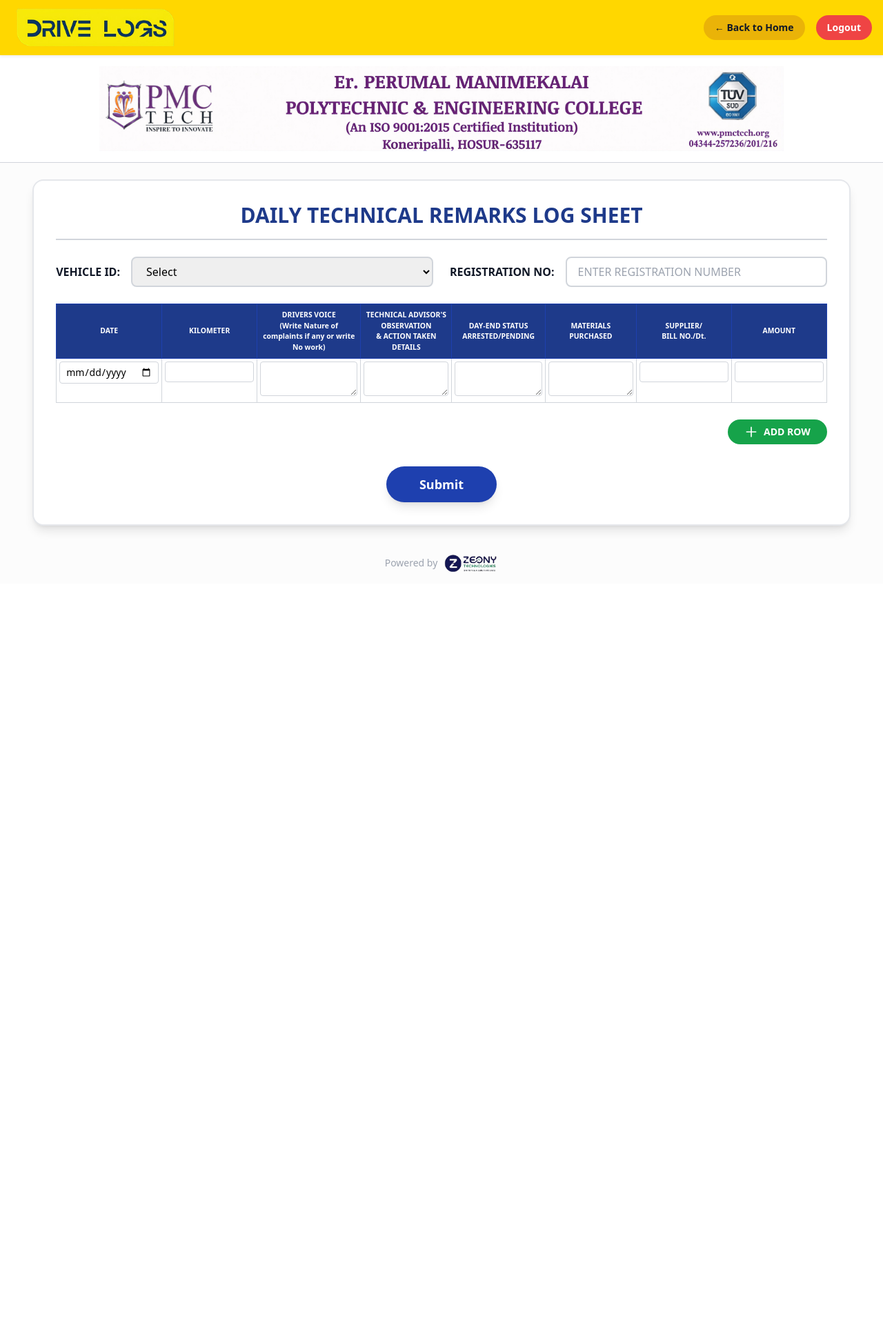
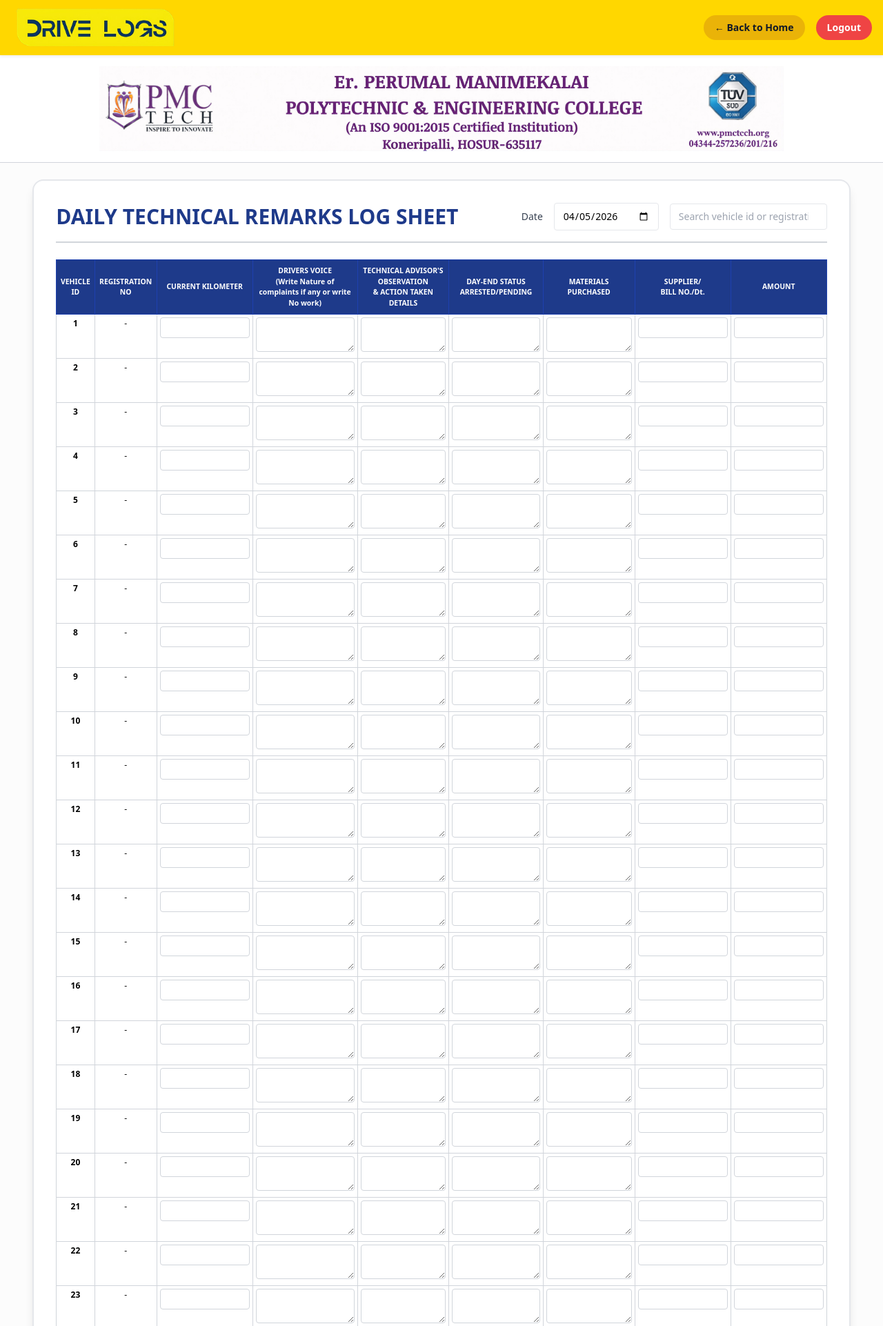
Before and after one commit to pmcdrivelogs/drivelogs, a Flask app: page /daily-technical-remarks in a window 1280 px wide. Shown: the top 1922 px of the page at 69% size. Before the commit the page ends 829 px from the top, so only its background shows below. Run offline with Flask 3, Linux system fonts and the light colour scheme; the visitor is signed in with stand-in values (Sample User, id 1); some libraries are stand-ins or nearby versions.

Commit message:
Refactor daily technical remarks form and vehicle handling
Removed vehicle details input fields and added server-sourced vehicle data for technical remarks. Updated flash message handling and improved form submission process.

```diff
--- a/templates/daily_technical_remarks.html
+++ b/templates/daily_technical_remarks.html
@@ -10,6 +10,10 @@
     function handleSubmit(event) {
       const form = event.target;
       const submitBtn = form.querySelector('button[type="submit"]');
+      // copy header date into hidden input so it's included in the POST
+      const headerDate = document.getElementById('daily_date');
+      const hidden = document.getElementById('daily_date_hidden');
+      if (headerDate && hidden) hidden.value = headerDate.value || '';
 
       submitBtn.disabled = true;
       submitBtn.innerHTML = '<svg class="animate-spin h-5 w-5 mr-3 inline-block" viewBox="0 0 24 24"><circle class="opacity-25" cx="12" cy="12" r="10" stroke="currentColor" stroke-width="4" fill="none"></circle><path class="opacity-75" fill="currentColor" d="M4 12a8 8 0 018-8V0C5.373 0 0 5.373 0 12h4zm2 5.291A7.962 7.962 0 014 12H0c0 3.042 1.135 5.824 3 7.938l3-2.647z"></path></svg> Submitting...';
@@ -18,32 +22,8 @@
       return true;
     }
 
-    function addRow() {
-      const tbody = document.getElementById('remarksBody');
-      const newRow = document.createElement('tr');
-      newRow.className = 'remarks-row';
-      newRow.innerHTML = `
-        <td><input type="date" name="date[]" class="w-full px-2 py-1 border border-gray-300 rounded text-sm"></td>
-        <td><input type="text" name="kilometer[]" class="w-full px-2 py-1 border border-gray-300 rounded text-sm"></td>
-        <td><textarea name="drivers_voice[]" rows="2" class="w-full px-2 py-1 border border-gray-300 rounded text-sm"></textarea></td>
-        <td><textarea name="technical_observation[]" rows="2" class="w-full px-2 py-1 border border-gray-300 rounded text-sm"></textarea></td>
-        <td><textarea name="day_end_status[]" rows="2" class="w-full px-2 py-1 border border-gray-300 rounded text-sm"></textarea></td>
-        <td><textarea name="materials_purchased[]" rows="2" class="w-full px-2 py-1 border border-gray-300 rounded text-sm"></textarea></td>
-        <td><input type="text" name="supplier_bill[]" class="w-full px-2 py-1 border border-gray-300 rounded text-sm"></td>
-        <td><input type="text" name="amount[]" class="w-full px-2 py-1 border border-gray-300 rounded text-sm"></td>
-      `;
-      tbody.appendChild(newRow);
-    }
-
-    // Convert registration number to uppercase
-    document.addEventListener('DOMContentLoaded', function() {
-      const regInput = document.querySelector('input[name="registration_no"]');
-      if (regInput) {
-        regInput.addEventListener('input', function(e) {
-          this.value = this.value.toUpperCase();
-        });
-      }
-    });
+    // No client-side registration editing required; registration numbers
+    // are displayed/read-only and sourced from `vehicles` provided by server.
   </script>
   <style>
     .remarks-table {
@@ -71,9 +51,7 @@
     .remarks-table textarea {
       min-width: 100px;
     }
-    input[name="registration_no"] {
-      text-transform: uppercase;
-    }
+    /* registration numbers are server-populated and shown as text */
   </style>
 </head>
 <body class="bg-[#fcfcfc] min-h-screen flex flex-col pt-20">
@@ -98,47 +76,40 @@
   <!-- Main Content -->
   <div class="flex-1 py-6 px-4">
     <div class="bg-white rounded-2xl shadow-lg w-full max-w-[95%] mx-auto p-6 md:p-8 border-2 border-gray-200">
-      <!-- Flash Messages -->
+      <!-- Flash Messages (hidden container for JS toast) -->
       {% with messages = get_flashed_messages(with_categories=true) %}
         {% if messages %}
+          <div id="flashContainer" style="display:none;">
           {% for category, message in messages %}
-            <div class="mb-4 p-4 rounded-lg {% if category == 'success' %}bg-green-100 text-green-800 border border-green-300{% elif category == 'danger' %}bg-red-100 text-red-800 border border-red-300{% else %}bg-blue-100 text-blue-800 border border-blue-300{% endif %}">
-              {{ message }}
+            <div class="flash-message mb-4 p-4 rounded-lg {% if category == 'success' %}bg-green-100 text-green-800 border border-green-300{% elif category == 'danger' %}bg-red-100 text-red-800 border border-red-300{% else %}bg-blue-100 text-blue-800 border border-blue-300{% endif %}" data-category="{{ category }}">{{ message }}</div>
+          {% endfor %}
           </div>
-          {% endfor %}
         {% endif %}
       {% endwith %}
 
       <!-- Header -->
-      <div class="text-center mb-6 pb-4 border-b-2 border-gray-300">
+      <div class="mb-6 pb-4 border-b-2 border-gray-300 flex items-center justify-between">
         <h1 class="text-2xl md:text-3xl font-bold text-blue-900">DAILY TECHNICAL REMARKS LOG SHEET</h1>
+        <div class="flex items-center gap-4">
+          <label class="text-sm font-medium text-gray-700">Date</label>
+          <input type="date" name="daily_date" id="daily_date" class="border rounded px-3 py-2 text-sm" />
+          <input id="remarks_search" type="search" placeholder="Search vehicle id or registration" class="border rounded px-3 py-2 text-sm" style="min-width:220px;">
+        </div>
       </div>
 
       <!-- Vehicle Details -->
       <form method="POST" onsubmit="return handleSubmit(event)">
-        <div class="grid grid-cols-1 md:grid-cols-2 gap-6 mb-6">
-          <div class="flex items-center gap-4">
-            <label class="font-bold text-gray-900 whitespace-nowrap">VEHICLE ID:</label>
-            <select name="vehicle_id" class="flex-1 px-4 py-2 border-2 border-gray-300 rounded-lg focus:border-blue-500 focus:ring-2 focus:ring-blue-200">
-              <option value="">Select</option>
-              {% for i in range(1, 101) %}
-              <option value="{{ i }}">{{ i }}</option>
-              {% endfor %}
-            </select>
-          </div>
-          <div class="flex items-center gap-4">
-            <label class="font-bold text-gray-900 whitespace-nowrap">REGISTRATION NO:</label>
-            <input type="text" name="registration_no" class="flex-1 px-4 py-2 border-2 border-gray-300 rounded-lg focus:border-blue-500 focus:ring-2 focus:ring-blue-200" placeholder="Enter registration number">
-          </div>
-        </div>
+        <input type="hidden" name="daily_date" id="daily_date_hidden" value="">
+        <!-- Vehicle details removed as requested -->
 
         <!-- Technical Remarks Table -->
         <div class="overflow-x-auto mb-6">
           <table class="remarks-table">
             <thead>
               <tr>
-                <th>DATE</th>
-                <th>KILOMETER</th>
+                <th>VEHICLE ID</th>
+                <th>REGISTRATION NO</th>
+                <th>CURRENT KILOMETER</th>
                 <th>DRIVERS VOICE<br>(Write Nature of complaints if any or write No work)</th>
                 <th>TECHNICAL ADVISOR'S OBSERVATION<br>& ACTION TAKEN DETAILS</th>
                 <th>DAY-END STATUS<br>ARRESTED/PENDING</th>
@@ -148,8 +119,25 @@
               </tr>
             </thead>
             <tbody id="remarksBody">
+              {% if vehicles and vehicles|length %}
+                {% for vehicle in vehicles %}
                 <tr class="remarks-row">
-                <td><input type="date" name="date[]" class="w-full px-2 py-1 border border-gray-300 rounded text-sm" placeholder="dd/mm/yyyy"></td>
+                  <td class="text-center font-semibold">{{ vehicle.vehicle_id }}<input type="hidden" name="vehicle_id[]" value="{{ vehicle.vehicle_id }}"></td>
+                  <td class="text-center">{{ vehicle.registration_no or '-' }}<input type="hidden" name="registration_no[]" value="{{ vehicle.registration_no or '' }}"></td>
+                  <td><input type="text" name="kilometer[]" value="{{ latest_kms[vehicle.vehicle_id]|default('') }}" class="w-full px-2 py-1 border border-gray-300 rounded text-sm"></td>
+                  <td><textarea name="drivers_voice[]" rows="2" class="w-full px-2 py-1 border border-gray-300 rounded text-sm"></textarea></td>
+                  <td><textarea name="technical_observation[]" rows="2" class="w-full px-2 py-1 border border-gray-300 rounded text-sm"></textarea></td>
+                  <td><textarea name="day_end_status[]" rows="2" class="w-full px-2 py-1 border border-gray-300 rounded text-sm"></textarea></td>
+                  <td><textarea name="materials_purchased[]" rows="2" class="w-full px-2 py-1 border border-gray-300 rounded text-sm"></textarea></td>
+                  <td><input type="text" name="supplier_bill[]" class="w-full px-2 py-1 border border-gray-300 rounded text-sm"></td>
+                  <td><input type="text" name="amount[]" class="w-full px-2 py-1 border border-gray-300 rounded text-sm"></td>
+                </tr>
+                {% endfor %}
+              {% else %}
+                {% for i in range(1, 101) %}
+                <tr class="remarks-row">
+                  <td class="text-center font-semibold">{{ i }}<input type="hidden" name="vehicle_id[]" value="{{ i }}"></td>
+                  <td class="text-center">-<input type="hidden" name="registration_no[]" value=""></td>
                   <td><input type="text" name="kilometer[]" class="w-full px-2 py-1 border border-gray-300 rounded text-sm"></td>
                   <td><textarea name="drivers_voice[]" rows="2" class="w-full px-2 py-1 border border-gray-300 rounded text-sm"></textarea></td>
                   <td><textarea name="technical_observation[]" rows="2" class="w-full px-2 py-1 border border-gray-300 rounded text-sm"></textarea></td>
@@ -158,19 +146,12 @@
                   <td><input type="text" name="supplier_bill[]" class="w-full px-2 py-1 border border-gray-300 rounded text-sm"></td>
                   <td><input type="text" name="amount[]" class="w-full px-2 py-1 border border-gray-300 rounded text-sm"></td>
                 </tr>
+                {% endfor %}
+              {% endif %}
             </tbody>
           </table>
         </div>
-
-        <!-- Add Row Button -->
-        <div class="flex justify-end mb-6">
-          <button type="button" onclick="addRow()" class="bg-green-600 hover:bg-green-700 text-white px-6 py-2 rounded-full font-semibold text-sm transition-colors inline-flex items-center gap-2">
-            <svg xmlns="http://www.w3.org/2000/svg" class="h-5 w-5" fill="none" viewBox="0 0 24 24" stroke="currentColor">
-              <path stroke-linecap="round" stroke-linejoin="round" stroke-width="2" d="M12 4v16m8-8H4" />
-            </svg>
-            ADD ROW
-          </button>
-        </div>
+        <!-- Add Row button removed; table now pre-populates all vehicles -->
 
         <!-- Submit Button -->
         <div class="flex justify-center mt-8">
@@ -183,6 +164,63 @@
   </div>
 
 <script src="{{ url_for('static', filename='js/uppercase.js') }}"></script>
+<script>
+  // set today's date in the header date picker and implement search filter
+  document.addEventListener('DOMContentLoaded', function() {
+    const today = new Date().toISOString().split('T')[0];
+    const dailyDate = document.getElementById('daily_date');
+    if (dailyDate && !dailyDate.value) dailyDate.value = today;
+
+    const search = document.getElementById('remarks_search');
+    const tbody = document.getElementById('remarksBody');
+    if (search && tbody) {
+      search.addEventListener('input', function() {
+        const term = this.value.trim().toLowerCase();
+        const rows = Array.from(tbody.querySelectorAll('tr'));
+        rows.forEach(r => {
+          const vid = (r.querySelector('td:nth-child(1)') && r.querySelector('td:nth-child(1)').innerText) || '';
+          const reg = (r.querySelector('td:nth-child(2)') && r.querySelector('td:nth-child(2)').innerText) || '';
+          const hay = (vid + ' ' + reg).toLowerCase();
+          if (!term || hay.indexOf(term) !== -1) r.style.display = '';
+          else r.style.display = 'none';
+        });
+      });
+    }
+  });
+</script>
+<script>
+// Show a small toast popup for flash messages (auto-dismiss)
+document.addEventListener('DOMContentLoaded', function(){
+  const flashContainer = document.getElementById('flashContainer');
+  if (!flashContainer) return;
+  const msgs = Array.from(flashContainer.querySelectorAll('.flash-message'));
+  msgs.forEach(m => {
+    const category = m.dataset.category || 'info';
+    const text = m.innerText.trim();
+    if (!text) return;
+    const toast = document.createElement('div');
+    toast.style.position = 'fixed';
+    toast.style.right = '20px';
+    toast.style.top = '20px';
+    toast.style.zIndex = '9999';
+    toast.style.padding = '12px 16px';
+    toast.style.borderRadius = '8px';
+    toast.style.boxShadow = '0 6px 18px rgba(0,0,0,0.12)';
+    toast.style.color = '#fff';
+    toast.style.fontSize = '14px';
+    if (category === 'success') { toast.style.background = '#16a34a'; }
+    else if (category === 'danger') { toast.style.background = '#dc2626'; }
+    else { toast.style.background = '#2563eb'; }
+    toast.textContent = text;
+    document.body.appendChild(toast);
+    setTimeout(()=>{
+      toast.style.transition = 'opacity 0.3s ease';
+      toast.style.opacity = '0';
+      setTimeout(()=> toast.remove(), 300);
+    }, 3000);
+  });
+});
+</script>
 {% include 'footer.html' %}
 </body>
 </html>
```
Lines whose indentation alone changed are shown as unchanged.
